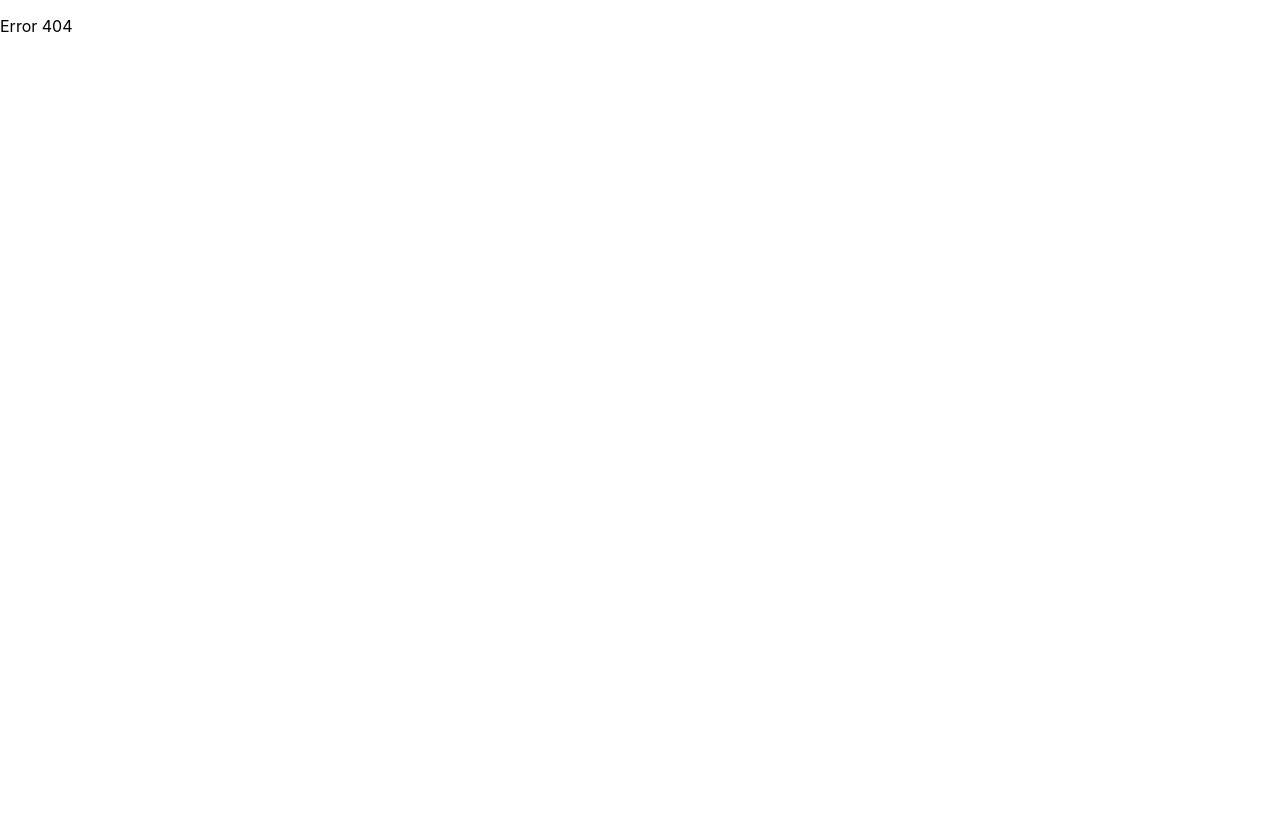
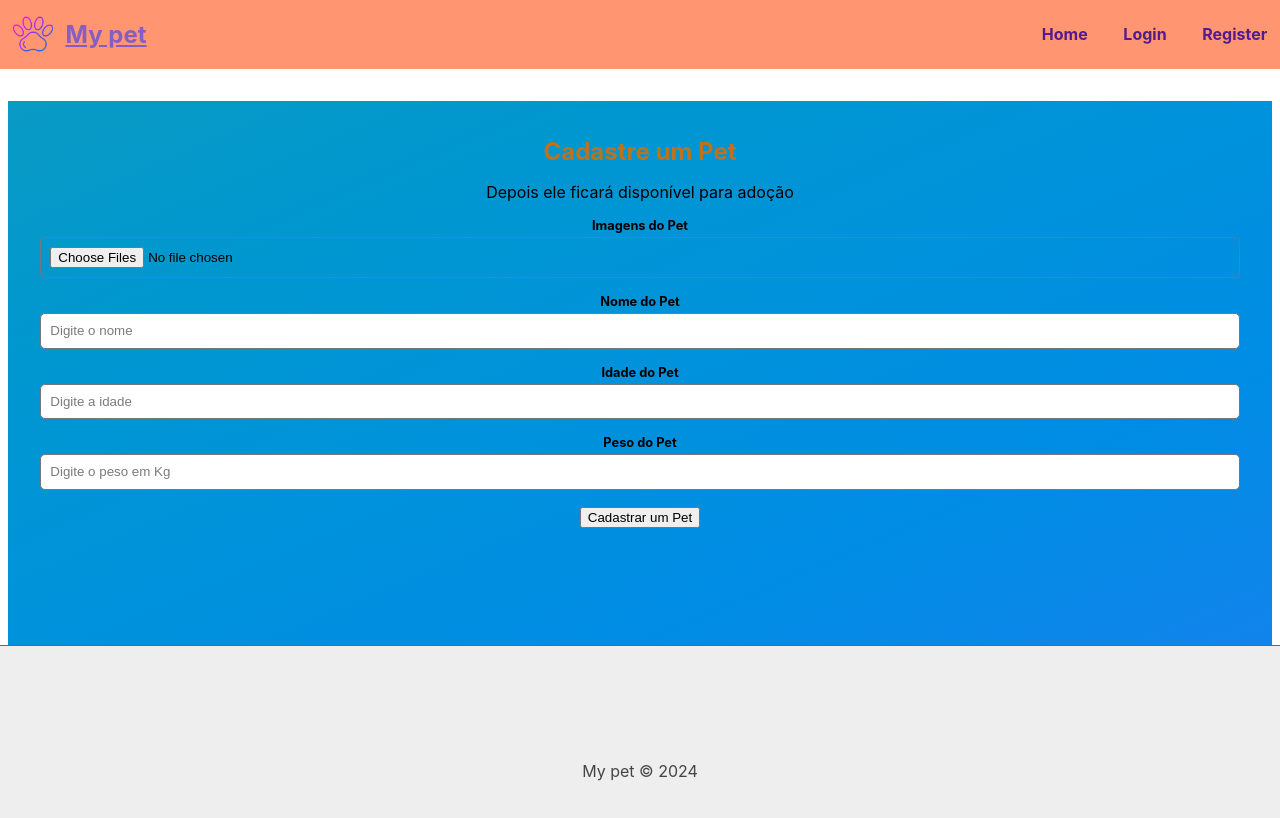
Before and after one commit to WendelEfraim/Pet, a React (Vite) app in the folder frontend/: page /pet/add in a window 1280 px wide. Before the commit this address had no page. Shown: the top 818 px of the page. Built offline with nearby package versions, Linux system fonts and the light colour scheme.

Commit message:
construção de paginas para add/visualizar pet

```diff
--- a/frontend/src/components/Navbar.jsx
+++ b/frontend/src/components/Navbar.jsx
@@ -19,6 +19,7 @@ import  {Context}  from "../context/UserContext"
             <Link className ={styles.link} to="/">Home</Link>
             {authenticated ? (
                 <>
+                <li><Link className={styles.link} to='#'>Adotar Pet</Link></li>
                 <li><Link className={styles.link} to = "pets/mypets">My Pets</Link></li>
                 <li><Link className={styles.link} to = "user/profile">Perfil</Link></li>
                 <li className={styles.link} onClick={logout}>Sair</li>
--- /dev/null
+++ b/frontend/src/components/form/PetForm.jsx
@@ -0,0 +1,53 @@
+import { useState } from "react";
+
+import formStyles from './form.module.css'
+
+import Input from './Input'
+
+function PetForm({handleSubmit, petData, btnText}) {
+    const [pet, setPets] = useState(petData || {})
+    const [preview, setPreview] = useState([])
+    const colors = ["Branco","Preto","Caramelo","Cinza"]
+
+    function onFileChange(e) {}
+
+    function handleChange(e) {}
+
+    return(
+        <form className={formStyles}>
+            <Input
+                text="Imagens do Pet"
+                type="file"
+                name="images"
+                handleOnChange={onFileChange}
+                multiple={true}
+            />
+            <Input
+                text="Nome do Pet"
+                type="text"
+                name="name"
+                placeholder="Digite o nome"
+                handleOnChange={handleChange}
+                value={pet.name || ''}
+            />
+            <Input
+                text="Idade do Pet"
+                type="text"
+                name="age"
+                placeholder="Digite a idade"
+                handleOnChange={handleChange}
+                value={pet.age || ''}
+            />
+            <Input
+                text="Peso do Pet"
+                type="number"
+                name="weigth"
+                placeholder="Digite o peso em Kg"
+                handleOnChange={handleChange}
+                value={pet.weigth || ''}
+            />
+            <input type="submit"  value={btnText}/>
+        </form>
+    )
+}
+export default PetForm
--- /dev/null
+++ b/frontend/src/pages/home/Pets/AddPet.jsx
@@ -0,0 +1,24 @@
+import api from '../../../utils/api'
+
+//Css
+import style from './AddPet.module.css'
+
+import { useState } from 'react'
+
+import { useNavigate } from "react-router-dom";
+
+//componentes
+import PetForm from '../../../components/form/PetForm';
+
+const AddPet = () =>{
+    return(
+        <section className={style.addpet_header}>
+            <div>
+                <h1>Cadastre um Pet</h1>
+                <p>Depois ele ficará disponível para adoção</p>
+            </div>
+            <PetForm btnText='Cadastrar um Pet'/>
+        </section>
+    )
+}
+export default AddPet
--- /dev/null
+++ b/frontend/src/pages/home/Pets/AddPet.module.css
@@ -0,0 +1,8 @@
+.addpet_header {
+    text-align: center;
+    margin-bottom: 1.2em;
+}
+
+.addpet_header h1 {
+    margin-bottom: 0.2em;
+}
--- a/frontend/src/pages/home/Pets/MyPets.jsx
+++ b/frontend/src/pages/home/Pets/MyPets.jsx
@@ -1,8 +1,19 @@
+import { useState, useEffect } from "react"
+import { Link } from "react-router-dom"
+
 const MyPets = () =>{
+    const [pets, setPets] = useState([])
     return(
+      <section>
+        <dir>
+            <h1>MyPets</h1>
+        <Link to='/pet/add'>Cadastrar pet</Link>
+        </dir>
         <div>
-            <h1>MyPets</h1>
+            {pets.length > 0 && <p>Meus Pets cadastrados</p>}
+            {pets.length === 0 && <p>Não há pets cadastrados</p>}
         </div>
+      </section>
     )
 }
 export default MyPets
--- a/frontend/src/routes/register.jsx
+++ b/frontend/src/routes/register.jsx
@@ -12,6 +12,7 @@ import { Context } from '../context/UserContext'
 function Register() {
     const [user, setUser] = useState({})
     const {register} = useContext(Context)
+    const [showPassword, setShowPassword] = useState(false)
 
 
     function handleChange(e) {
@@ -21,6 +22,9 @@ function Register() {
     function handleSubmit(e) {
         e.preventDefault()
         register(user)
+    }
+    function handleCheckboxChange() {
+        setShowPassword(!showPassword)
     }
 
     return(
@@ -53,18 +57,23 @@ function Register() {
                 />
                 <Input
                     text="Senha"
-                    type="password"
+                    type={showPassword ? "text" : "password"}
                     name="password"
                     placeholder="Digite seu senha"
                     handleOnChange={handleChange}
                 />
                 <Input
                     text="Confirme sua senha"
-                    type="password"
+                    type={showPassword ? "text" : "password"}
                     name="confirmpassword"
                     placeholder="Confirme sua senha"
                     handleOnChange={handleChange}
                 />
+                <input
+                    id="showPassword"
+                    type="checkbox"
+                    onChange={handleCheckboxChange}
+                /> Exibir Senhas
                 <input type="submit" value="Registrar" />
             </form>
             <p>
```
Also changed, not shown: frontend/src/main.jsx (+6 -1 lines), frontend/src/pages/home/Pets/Form.module.css (added).
